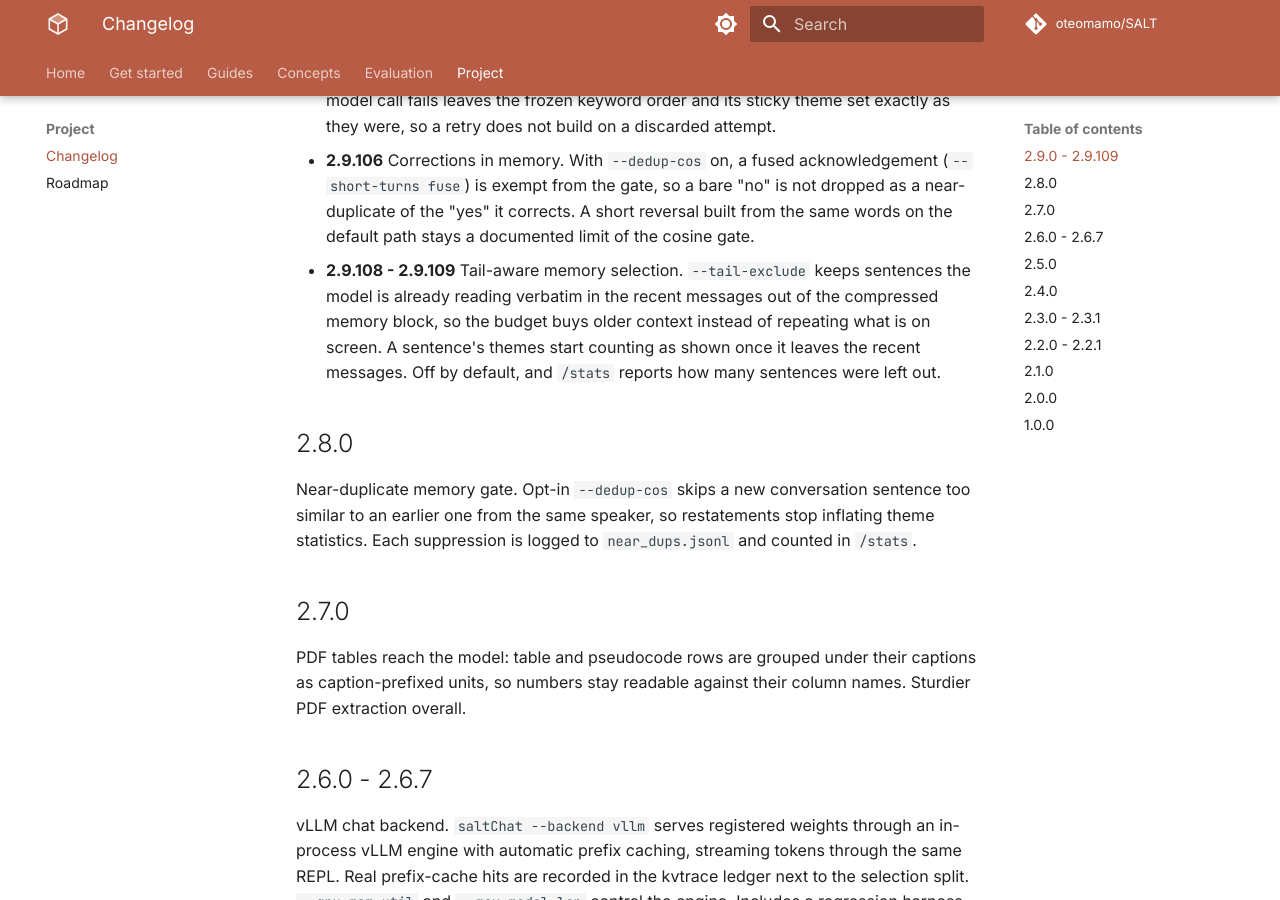
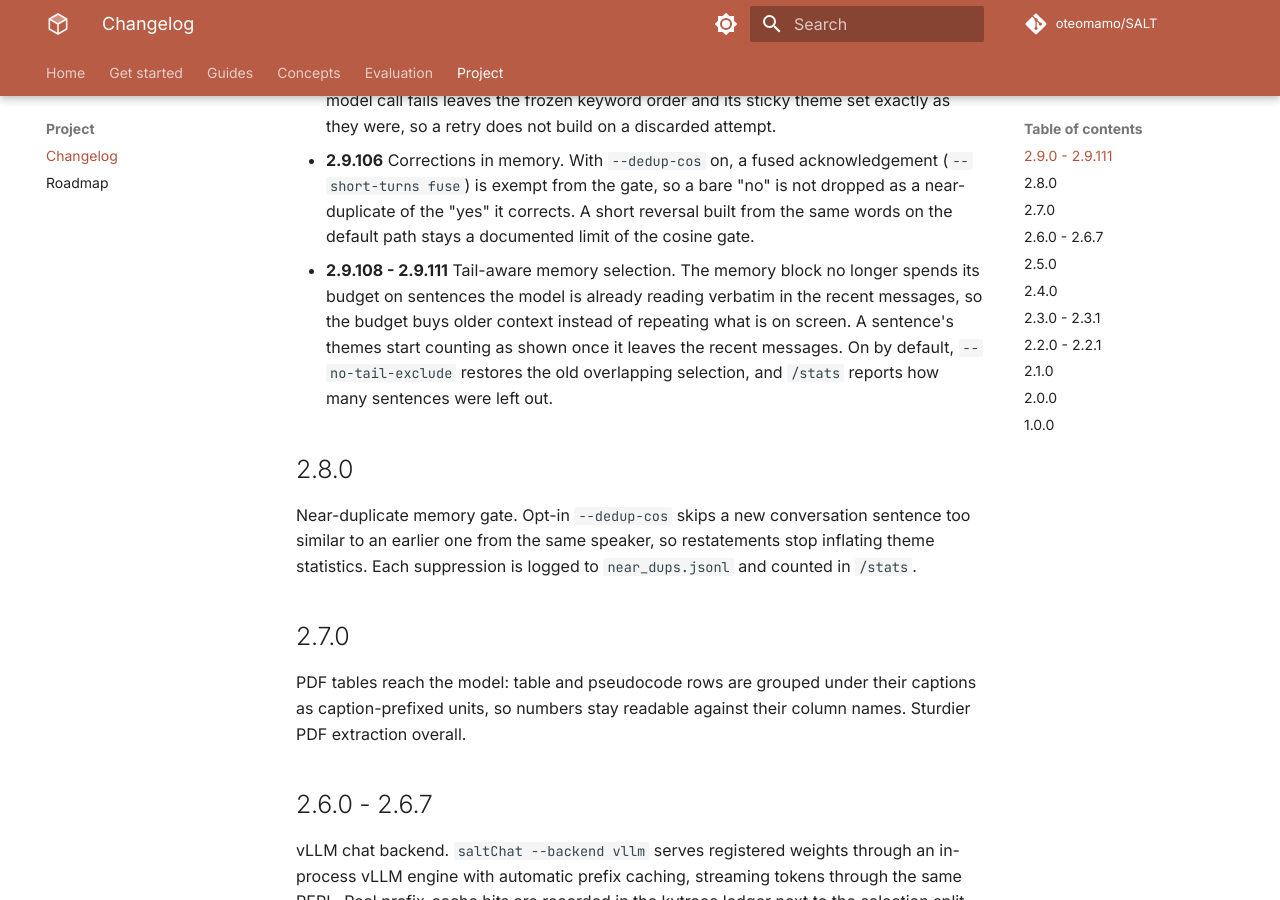
Before and after one commit to oteomamo/SALT, an MkDocs documentation site: the page built from docs/changelog.md, in a window 1280 px wide and 900 px high, scrolled down 1841 px. Built offline with MkDocs 1.6.1 and Material for MkDocs 9.7.7, drawn with Linux system fonts in a browser that asks for light colours; comment, search, counter and statistics services are not loaded; the version menu is left out; some of the changed text lies outside the part shown.

Commit message:
v2.9.111 saltChat: tail exclusion set to default
The tail and the memory block could carry the same sentences, with
the model reading the text twice in one prompt. Selection now skips
tail-resident sentences by default and --no-tail-exclude restores the
overlapping behavior. --tail-exclude stays accepted as a no-op, the
reading guide describes the new default, and /stats reports the
setting either way.

```diff
--- a/docs/changelog.md
+++ b/docs/changelog.md
@@ -3,7 +3,7 @@
 What each version added. Versions match the git tags on the
 [repository](https://github.com/oteomamo/SALT).
 
-## 2.9.0 - 2.9.109
+## 2.9.0 - 2.9.111
 
 Background ingestion for `saltChat`. The per-turn keyword and embedding
 passes moved off the REPL's critical path onto a worker thread, so long
@@ -81,12 +81,13 @@ Patch releases, grouped where several versions shipped one thing:
   bare "no" is not dropped as a near-duplicate of the "yes" it corrects.
   A short reversal built from the same words on the default path stays a
   documented limit of the cosine gate.
-- **2.9.108 - 2.9.109** Tail-aware memory selection. `--tail-exclude`
-  keeps sentences the model is already reading verbatim in the recent
-  messages out of the compressed memory block, so the budget buys older
-  context instead of repeating what is on screen. A sentence's themes
-  start counting as shown once it leaves the recent messages. Off by
-  default, and `/stats` reports how many sentences were left out.
+- **2.9.108 - 2.9.111** Tail-aware memory selection. The memory block
+  no longer spends its budget on sentences the model is already reading
+  verbatim in the recent messages, so the budget buys older context
+  instead of repeating what is on screen. A sentence's themes start
+  counting as shown once it leaves the recent messages. On by default,
+  `--no-tail-exclude` restores the old overlapping selection, and
+  `/stats` reports how many sentences were left out.
 
 ## 2.8.0
 
--- a/pyproject.toml
+++ b/pyproject.toml
@@ -4,7 +4,7 @@ build-backend = "setuptools.build_meta"
 
 [project]
 name = "salt"
-version = "2.9.110"
+version = "2.9.111"
 description = "SALT: Salience-Aware Lexical Trie for Long-Context Compression"
 readme = "README.md"
 license = "MIT"
```
Also changed, not shown: docs/chatbot.md (+5 -5 lines), docs/options.md (+1 -1 lines), salt/chat/instructions.md (+4 -3 lines), 1 other file.
